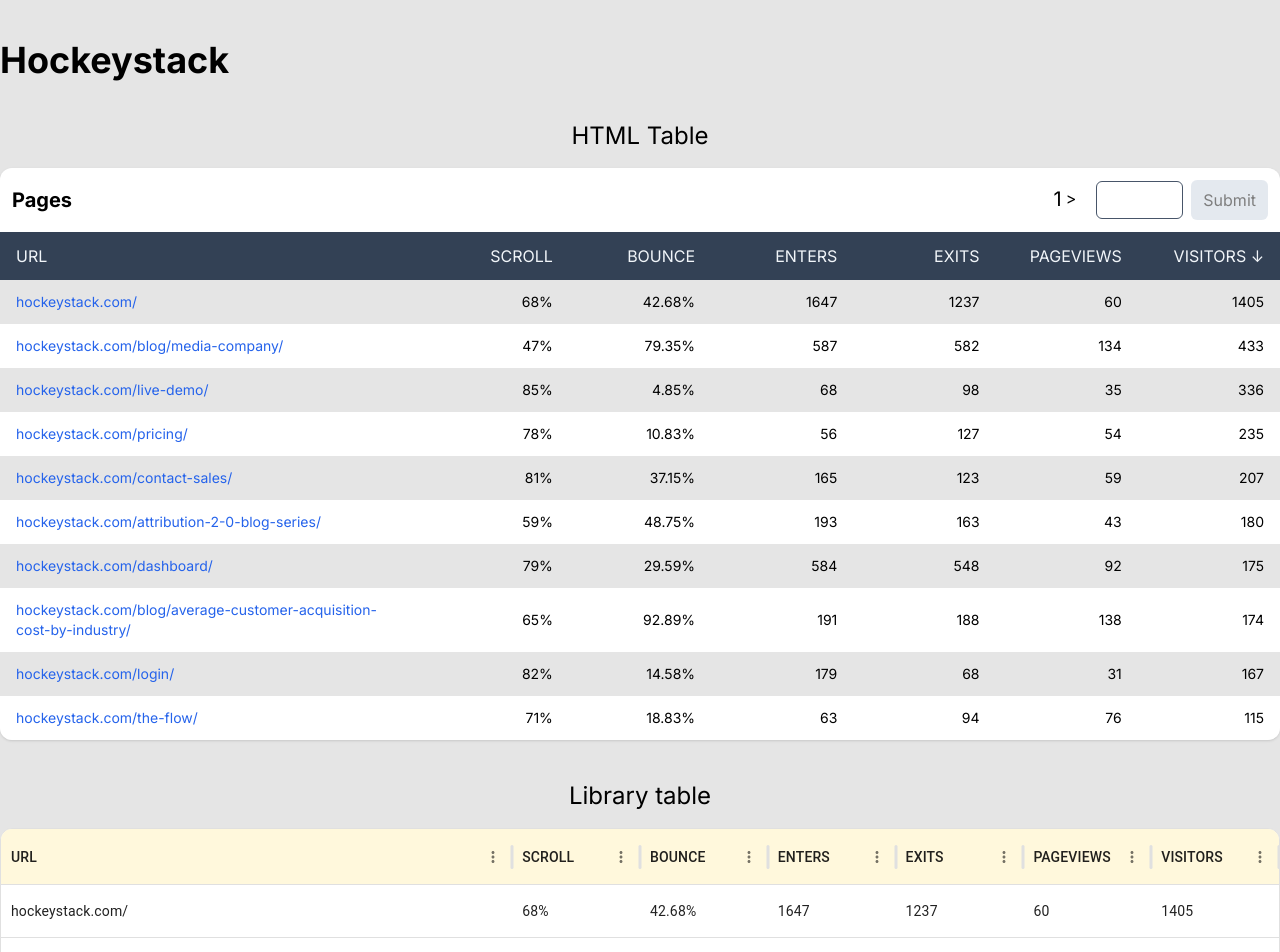
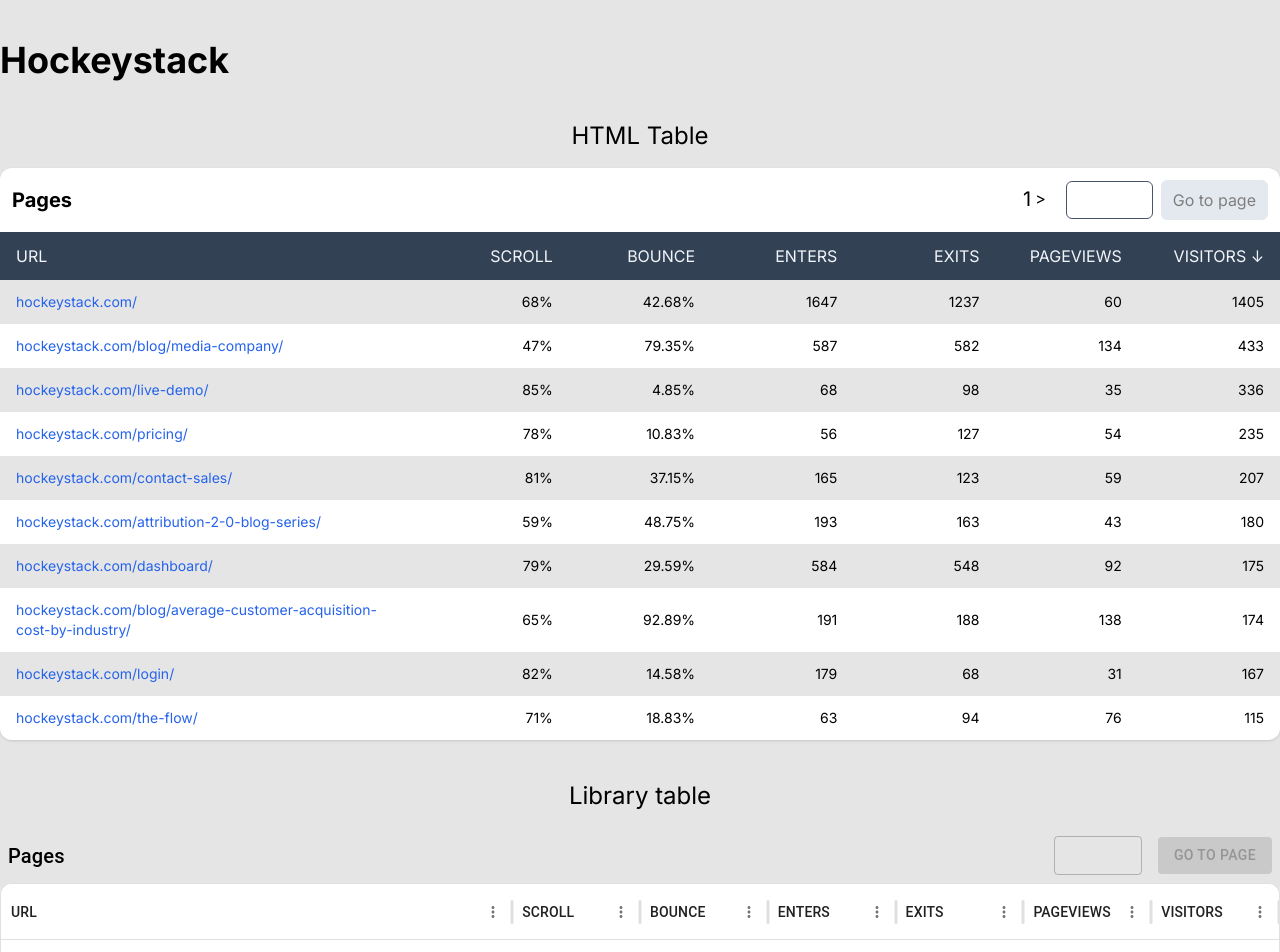
Before and after one commit to FrancoArto/hockeystack-table, a Next.js app: page / in a window 1280 px wide. Shown: the top 952 px of the page. Built offline with nearby package versions, Linux system fonts and the light colour scheme.

Commit message:
Go to custom page on library table

```diff
--- a/src/components/HTMLTable.tsx
+++ b/src/components/HTMLTable.tsx
@@ -67,7 +67,7 @@
             disabled={submitButtonDisabled}
             className="cursor-pointer rounded-md bg-rose-700 text-white py-2 px-3 hover:bg-rose-600 disabled:bg-slate-300 disabled:text-black disabled:opacity-50 disabled:cursor-not-allowed active:opacity-50"
           >
-            Submit
+            Go to page
           </button>
         </div>
       </div>
--- a/src/components/LibraryTable.tsx
+++ b/src/components/LibraryTable.tsx
@@ -1,7 +1,14 @@
 'use client';
 import { MAX_PAGE_SIZE } from '@/constants';
 import { TransformedPagesData } from '@/types';
-import { DataGrid, GridColDef, GridRowsProp } from '@mui/x-data-grid';
+import { Box, Button, TextField, Typography } from '@mui/material';
+import {
+  DataGrid,
+  GridColDef,
+  GridRowsProp,
+  useGridApiRef,
+} from '@mui/x-data-grid';
+import { useCallback, useMemo, useState } from 'react';
 
 const percentageFieldComparator = (a: string, b: string) =>
   parseFloat(a.replace('%', '')) - parseFloat(b.replace('%', ''));
@@ -11,6 +18,10 @@
 }
 
 const LibraryTable: React.FC<LibraryTableProps> = ({ pages }) => {
+  const [pageInputValue, setPageInputValue] = useState<string>('');
+
+  const apiRef = useGridApiRef();
+
   const columns: GridColDef[] = Object.keys(pages[0]).map((field) => ({
     field,
     headerName: field.toUpperCase(),
@@ -26,12 +37,65 @@
     id: idx,
     ...page,
   }));
+
+  const handlePageInputSubmit = useCallback(() => {
+    const pageNumberValue = parseInt(pageInputValue);
+    if (!isNaN(pageNumberValue)) {
+      // Data grid pages are 0 based
+      apiRef.current.setPage(pageNumberValue - 1);
+    }
+  }, [apiRef, pageInputValue]);
+
+  const maxPages = useMemo(() => rows.length / MAX_PAGE_SIZE, [rows.length]);
+
+  const submitButtonDisabled = useMemo(() => {
+    const pageInputNumberValue = parseInt(pageInputValue);
+
     return (
+      pageInputValue.length === 0 ||
+      isNaN(pageInputNumberValue) ||
+      pageInputNumberValue > maxPages ||
+      pageInputNumberValue < 1
+    );
+  }, [maxPages, pageInputValue]);
+
+  return (
+    <Box>
+      <Box
+        display="flex"
+        flexDirection="row"
+        justifyContent="space-between"
+        alignItems="center"
+        padding={1}
+      >
+        <Typography variant="h6">Pages</Typography>
+        <Box display="flex" flexDirection="row" alignItems="center">
+          <TextField
+            type="number"
+            inputProps={{
+              min: 1,
+              max: maxPages,
+            }}
+            value={pageInputValue}
+            onChange={(e) => setPageInputValue(e.target.value)}
+            sx={{ '& input': { padding: 1 } }}
+          />
+          <Button
+            onClick={handlePageInputSubmit}
+            disabled={submitButtonDisabled}
+            variant="contained"
+            sx={{ marginLeft: 2, height: '100%' }}
+          >
+            Go to page
+          </Button>
+        </Box>
+      </Box>
       <DataGrid
+        apiRef={apiRef}
+        disableColumnFilter
         sx={{
           borderRadius: 3,
           backgroundColor: 'white',
-        '& .MuiDataGrid-columnHeader': { backgroundColor: 'cornsilk' },
         }}
         columns={columns}
         rows={rows}
@@ -39,6 +103,7 @@
           pagination: { paginationModel: { pageSize: MAX_PAGE_SIZE } },
         }}
       />
+    </Box>
   );
 };
 
```
Lines whose indentation alone changed are shown as unchanged.
